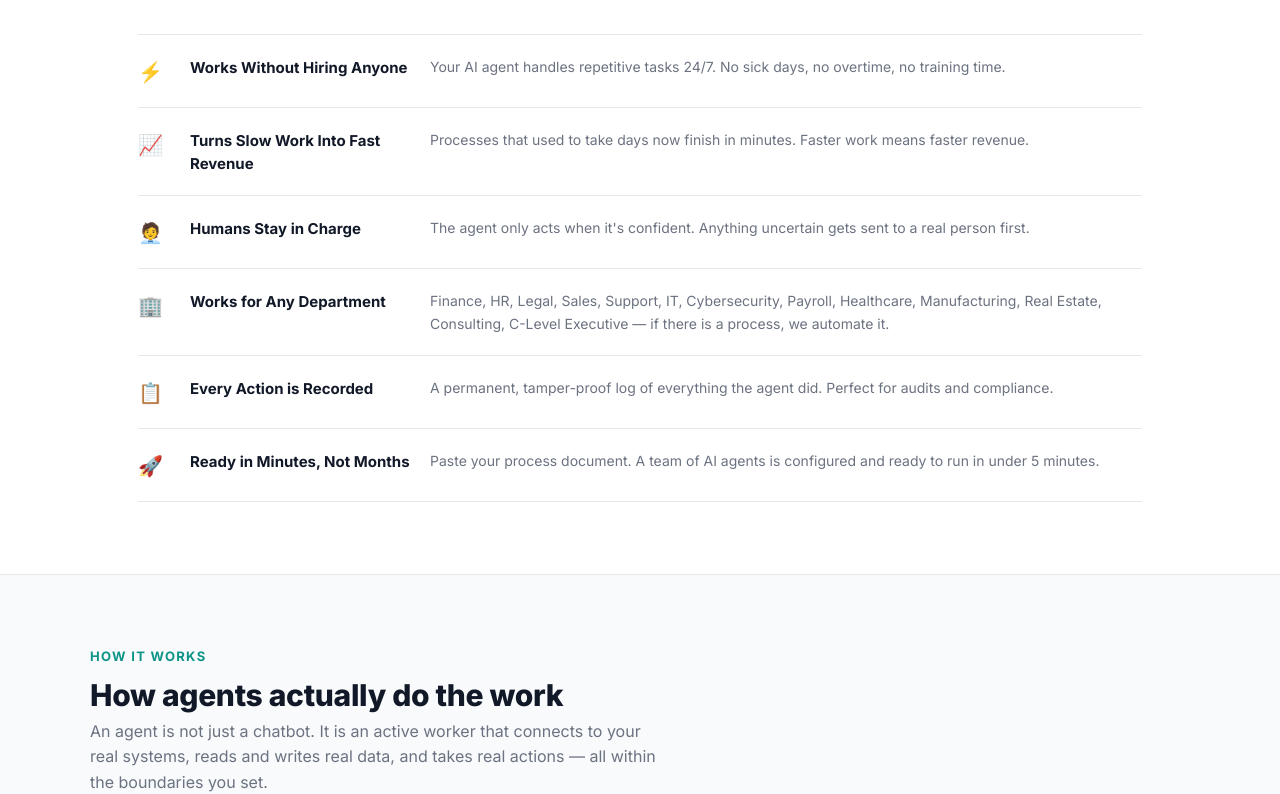
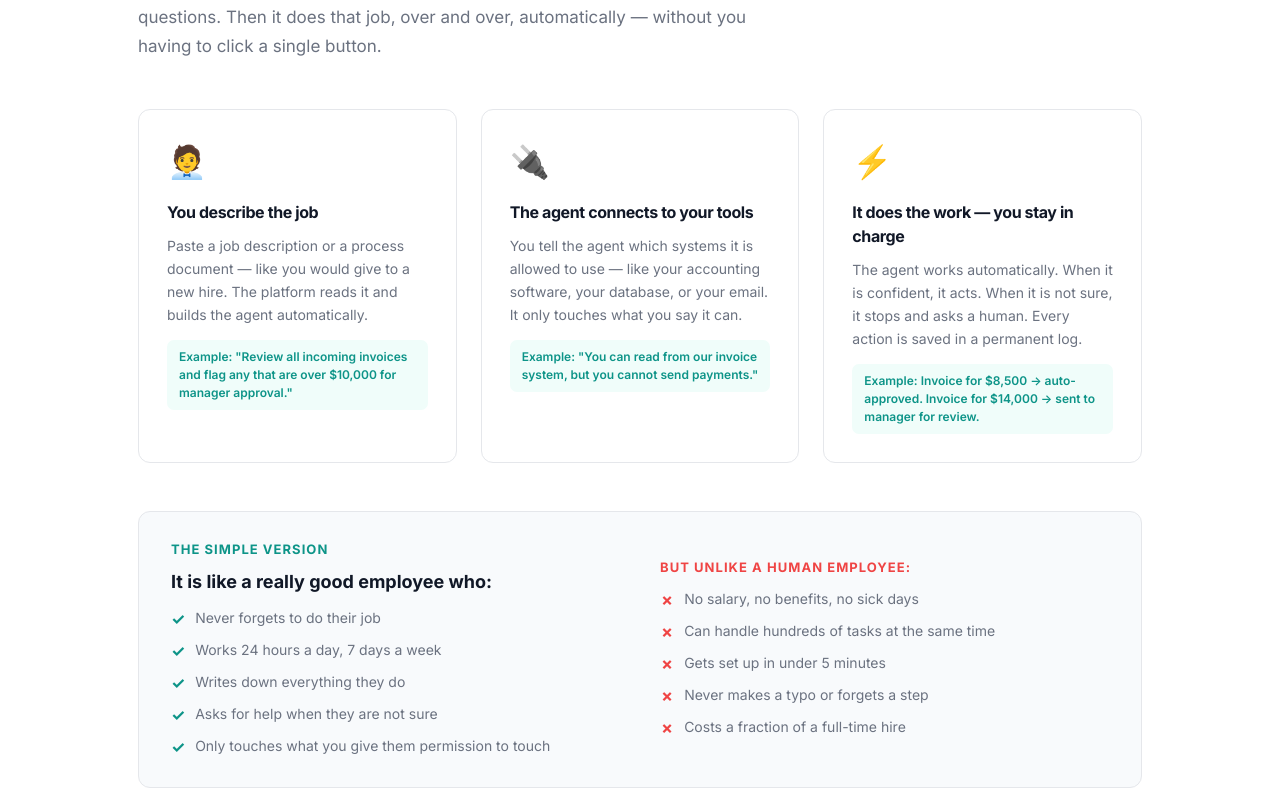
Before and after one commit to jeaninek74/workforceautomated, a React (Vite) app in the folder frontend/: page / in a window 1280 px wide. Shown: the part 1018-1812 px from the top of the page. Built offline with nearby package versions, Linux system fonts and the light colour scheme; no server answers.

Commit message:
Add 'What is an Agent?' section to landing page — plain language, 12-year-old readable

```diff
--- a/frontend/src/pages/Landing.tsx
+++ b/frontend/src/pages/Landing.tsx
@@ -236,6 +236,88 @@ export default function Landing() {
           ))}
         </div>
       </div>
+
+      {/* ── What is an Agent? ── */}
+      <section id="what-is-an-agent" style={{ padding: "72px 48px", maxWidth: 1100, margin: "0 auto" }}>
+        <h2 style={{ fontSize: 13, fontWeight: 700, color: TEAL, textTransform: "uppercase", letterSpacing: "0.1em", margin: "0 0 10px" }}>What is an Agent?</h2>
+        <p style={{ fontSize: 30, fontWeight: 800, color: DARK, margin: "0 0 16px", lineHeight: 1.2, letterSpacing: "-0.01em" }}>
+          Think of it like hiring a really smart employee — who never sleeps.
+        </p>
+        <p style={{ fontSize: 17, color: GRAY_TEXT, lineHeight: 1.7, margin: "0 0 48px", maxWidth: 640 }}>
+          An AI agent is a digital worker you build in minutes. You tell it what job to do — like reviewing invoices, screening job applications, or answering customer questions. Then it does that job, over and over, automatically — without you having to click a single button.
+        </p>
+
+        <div style={{ display: "grid", gridTemplateColumns: "repeat(3, 1fr)", gap: 24, marginBottom: 48 }}>
+          {[
+            {
+              emoji: "🧑‍💼",
+              title: "You describe the job",
+              desc: "Paste a job description or a process document — like you would give to a new hire. The platform reads it and builds the agent automatically.",
+              example: "Example: \"Review all incoming invoices and flag any that are over $10,000 for manager approval.\""
+            },
+            {
+              emoji: "🔌",
+              title: "The agent connects to your tools",
+              desc: "You tell the agent which systems it is allowed to use — like your accounting software, your database, or your email. It only touches what you say it can.",
+              example: "Example: \"You can read from our invoice system, but you cannot send payments.\""
+            },
+            {
+              emoji: "⚡",
+              title: "It does the work — you stay in charge",
+              desc: "The agent works automatically. When it is confident, it acts. When it is not sure, it stops and asks a human. Every action is saved in a permanent log.",
+              example: "Example: Invoice for $8,500 → auto-approved. Invoice for $14,000 → sent to manager for review."
+            },
+          ].map((card) => (
+            <div key={card.title} style={{ border: DIVIDER, borderRadius: 12, padding: 28 }}>
+              <div style={{ fontSize: 32, marginBottom: 14 }}>{card.emoji}</div>
+              <h3 style={{ fontSize: 16, fontWeight: 700, color: DARK, margin: "0 0 10px" }}>{card.title}</h3>
+              <p style={{ fontSize: 14, color: GRAY_TEXT, lineHeight: 1.65, margin: "0 0 14px" }}>{card.desc}</p>
+              <p style={{ fontSize: 12, color: TEAL, fontWeight: 600, background: TEAL_LIGHT, padding: "8px 12px", borderRadius: 7, margin: 0, lineHeight: 1.5 }}>{card.example}</p>
+            </div>
+          ))}
+        </div>
+
+        {/* Simple analogy row */}
+        <div style={{ background: "#f8fafc", border: DIVIDER, borderRadius: 12, padding: "28px 32px", display: "grid", gridTemplateColumns: "1fr 1fr", gap: 40, alignItems: "center" }}>
+          <div>
+            <div style={{ fontSize: 13, fontWeight: 700, color: TEAL, textTransform: "uppercase", letterSpacing: "0.08em", marginBottom: 10 }}>The simple version</div>
+            <p style={{ fontSize: 18, fontWeight: 700, color: DARK, margin: "0 0 12px", lineHeight: 1.4 }}>
+              It is like a really good employee who:
+            </p>
+            <div style={{ display: "flex", flexDirection: "column", gap: 8 }}>
+              {[
+                "Never forgets to do their job",
+                "Works 24 hours a day, 7 days a week",
+                "Writes down everything they do",
+                "Asks for help when they are not sure",
+                "Only touches what you give them permission to touch",
+              ].map((point) => (
+                <div key={point} style={{ display: "flex", gap: 10, alignItems: "flex-start" }}>
+                  <span style={{ color: TEAL, fontWeight: 700, flexShrink: 0 }}>✓</span>
+                  <span style={{ fontSize: 14, color: GRAY_TEXT, lineHeight: 1.5 }}>{point}</span>
+                </div>
+              ))}
+            </div>
+          </div>
+          <div>
+            <div style={{ fontSize: 13, fontWeight: 700, color: "#ef4444", textTransform: "uppercase", letterSpacing: "0.08em", marginBottom: 10 }}>But unlike a human employee:</div>
+            <div style={{ display: "flex", flexDirection: "column", gap: 8 }}>
+              {[
+                "No salary, no benefits, no sick days",
+                "Can handle hundreds of tasks at the same time",
+                "Gets set up in under 5 minutes",
+                "Never makes a typo or forgets a step",
+                "Costs a fraction of a full-time hire",
+              ].map((point) => (
+                <div key={point} style={{ display: "flex", gap: 10, alignItems: "flex-start" }}>
+                  <span style={{ color: "#ef4444", fontWeight: 700, flexShrink: 0 }}>✗</span>
+                  <span style={{ fontSize: 14, color: GRAY_TEXT, lineHeight: 1.5 }}>{point}</span>
+                </div>
+              ))}
+            </div>
+          </div>
+        </div>
+      </section>
 
       {/* ── Why It Works ── */}
       <section id="why-it-works" style={{ padding: "72px 48px", maxWidth: 1100, margin: "0 auto" }}>
```
